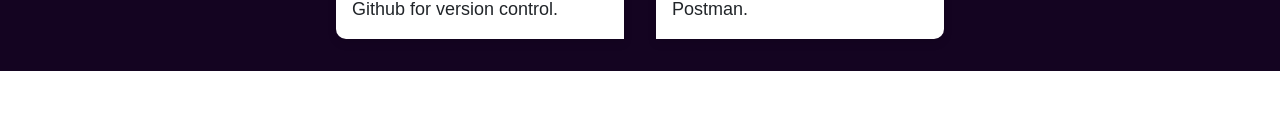
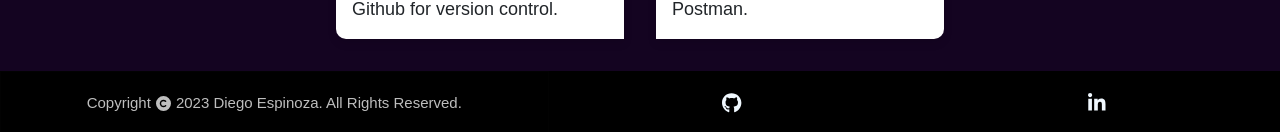
Before and after one commit to DiegoEspinoza10/Portfolio, a React (Create React App) app: page / in a window 1280 px wide. Shown: the part 2571-2703 px from the top of the page. Before the commit the page ends 2642 px from the top, so only its background shows below. Built offline with nearby package versions, Linux system fonts and the light colour scheme; the HTML template or start-up script is replaced by a standard one.

Commit message:
Adding the footer

```diff
--- a/package.json
+++ b/package.json
@@ -3,6 +3,10 @@
   "version": "0.1.0",
   "private": true,
   "dependencies": {
+    "@fortawesome/fontawesome-svg-core": "^6.4.0",
+    "@fortawesome/free-brands-svg-icons": "^6.4.0",
+    "@fortawesome/free-solid-svg-icons": "^6.4.0",
+    "@fortawesome/react-fontawesome": "^0.2.0",
     "@testing-library/jest-dom": "^5.16.5",
     "@testing-library/react": "^13.4.0",
     "@testing-library/user-event": "^13.5.0",
@@ -10,6 +14,7 @@
     "react": "^18.2.0",
     "react-dom": "^18.2.0",
     "react-helmet": "^6.1.0",
+    "react-responsive-modal": "^6.4.2",
     "react-router-dom": "^6.12.1",
     "react-scripts": "5.0.1",
     "web-vitals": "^2.1.4"
--- /dev/null
+++ b/src/Components/Footer.css
@@ -0,0 +1,103 @@
+a {
+    color: inherit;
+}
+.item2 {
+    background: rgba(0, 0, 0, 0.993);
+    color: rgb(190, 190, 190);
+    margin: 1px;
+    font-size: 15px;
+    display: flex;
+    justify-content: center;
+    align-items: center;
+}
+
+.item3 {
+    font-size: 20px;
+    background: #000000;
+    display: flex;
+    justify-content: center;
+    align-items: center;
+}
+.item3:hover {
+    background-color: #1d7931;
+    transition: 0.4s;
+}
+.item4 {
+    font-size: 20px;
+    background: #000000;
+    display: flex;
+    justify-content: center;
+    align-items: center;
+}
+.item4:hover {
+    background-color: #3767c7;
+    transition: 0.4s;
+}
+.footer-container {
+    color: aliceblue;
+    text-align: center;
+    background-color: rgba(0, 0, 0, 0.993);
+    font-size: 15px;
+    width: 100%;
+    height: 4rem;
+    display: grid;
+    grid-template-columns: 3fr 2fr 2fr;
+}
+
+@media only screen and (max-width: 600px) {
+    .item2 {
+        font-size: 7px;
+    }
+    .item3,
+    .item4{
+        font-size: 12px;
+    }
+}
+
+@media only screen and (min-width: 600px) {
+    .item2 {
+        font-size: 19px;
+    }
+    .item3,
+    .item4 {
+        font-size: 14px;
+    }
+}
+
+@media only screen and (min-width: 768px) {
+    .item2 {
+        font-size: 21px;
+    }
+    .item3,
+    .item4 {
+        font-size: 16px;
+    }
+}
+
+@media only screen and (min-width: 992px) {
+    .item1 {
+        font-size: 18px;
+        padding-left: 8px;
+    }
+    .item2 {
+        font-size: 13px;
+    }
+    .item3,
+    .item4{
+        font-size: 18px;
+    }
+}
+
+@media only screen and (min-width: 1200px) {
+    .item1 {
+        font-size: 20px;
+        padding-left: 10px;
+    }
+    .item2 {
+        font-size: 15px;
+    }
+    .item3,
+    .item4 {
+        font-size: 20px;
+    }
+}
--- /dev/null
+++ b/src/Components/Footer.js
@@ -0,0 +1,44 @@
+import React from "react";
+import "./Footer.css";
+import { FontAwesomeIcon } from "@fortawesome/react-fontawesome";
+import {
+    faLinkedinIn,
+    faGithub,
+} from "@fortawesome/free-brands-svg-icons";
+import { faCopyright } from "@fortawesome/free-solid-svg-icons";
+import "react-responsive-modal/styles.css";
+
+
+const Footer = () => {
+    return (
+        <footer className="footer">
+            <div className="footer-container">
+
+                <div className="item2">
+                    <span style={{ paddingRight: 5 }}>Copyright </span>
+                    <FontAwesomeIcon icon={faCopyright} />{" "}
+                    <span style={{ paddingLeft: 5 }}>
+                        {new Date().getFullYear()} Diego Espinoza. All Rights
+                        Reserved.
+                    </span>
+                </div>
+                <a
+                    href="https://github.com/DiegoEspinoza10"
+                    target="_blank"
+                    className="item3"
+                >
+                    <FontAwesomeIcon icon={faGithub} />
+                </a>
+                <a
+                    href="https://www.linkedin.com/in/diego-espinoza-s%C3%A1nchez-708323272/"
+                    target="_blank"
+                    className="item4"
+                >
+                    <FontAwesomeIcon icon={faLinkedinIn} />
+                </a>
+            </div>
+        </footer>
+    );
+};
+
+export default Footer;
--- a/src/Components/Pages/Home.js
+++ b/src/Components/Pages/Home.js
@@ -5,6 +5,7 @@ import '../AboutMe.css';
 import HeroSection from '../HeroSection';
 import Skills from '../Skills';
 import AboutMe from '../AboutMe';
+import Footer from '../Footer';
 import { useEffect } from 'react';
 
 function Home() {
@@ -17,6 +18,7 @@ function Home() {
       <HeroSection />
       <AboutMe />
       <Skills />
+      <Footer />
     </>
   );
 }
```
Also changed, not shown: 1 other file (tests, documents, lock files or other folders).
